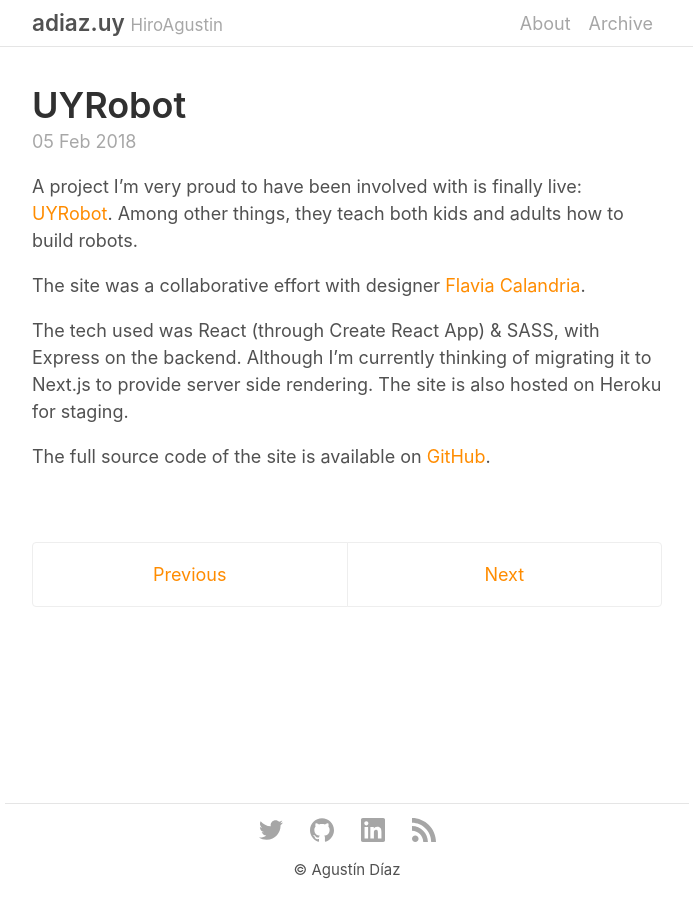
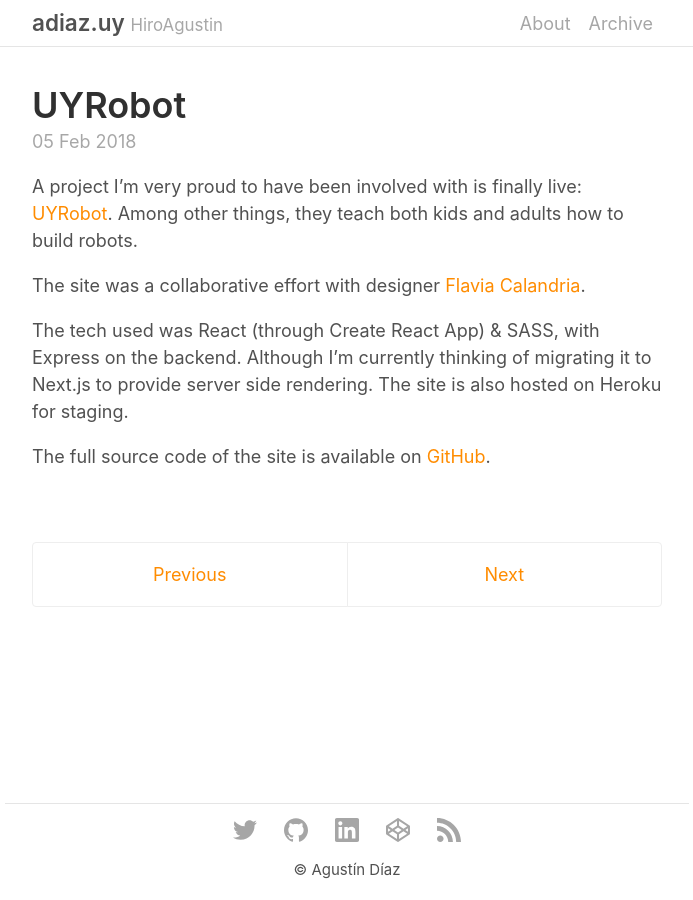
Before and after one commit to HiroAgustin/adiaz.uy-legacy, a Jekyll site: the page built from _posts/2018-02-05-uyrobot.md, in a window 1280 px wide. Shown: the whole page, without its empty margins (293-986 px from the left). Built offline with Jekyll 4.4.1, drawn with Linux system fonts in a browser that asks for light colours; nearby versions of some CDN libraries.

Commit message:
Add codepen social link.

```diff
--- a/_includes/Footer.html
+++ b/_includes/Footer.html
@@ -32,6 +32,16 @@
         </a>
       </li>
       <li class="SocialNav__Item">
+        <a class="SocialNav__Link SocialNav__Link--CodePen"
+           href="https://codepen.io/HiroAgustin/"
+           rel="noopener noreferrer"
+           target="_blank"
+           title="CodePen"
+        >
+          {% include icon-codepen.html %}
+        </a>
+      </li>
+      <li class="SocialNav__Item">
         <a class="SocialNav__Link SocialNav__Link--RSS"
            href="/atom.xml"
            rel="noopener noreferrer"
--- /dev/null
+++ b/_includes/icon-codepen.html
@@ -0,0 +1,4 @@
+<svg role="img" aria-labelledby="simpleicons-codepen-icon" viewBox="0 0 24 24" xmlns="http://www.w3.org/2000/svg" width="24" height="24">
+  <title id="simpleicons-codepen-icon">CodePen icon</title>
+  <path d="M24 8.182l-.018-.087-.017-.05c-.01-.024-.018-.05-.03-.075-.003-.018-.015-.034-.02-.05l-.035-.067-.03-.05-.044-.06-.046-.045-.06-.045-.046-.03-.06-.044-.044-.04-.015-.02L12.58.19c-.347-.232-.796-.232-1.142 0L.453 7.502l-.015.015-.044.035-.06.05-.038.04-.05.056-.037.045-.05.06c-.02.017-.03.03-.03.046l-.05.06-.02.06c-.02.01-.02.04-.03.07l-.01.05C0 8.12 0 8.15 0 8.18v7.497c0 .044.003.09.01.135l.01.046c.005.03.01.06.02.086l.015.05c.01.027.016.053.027.075l.022.05c0 .01.015.04.03.06l.03.04c.015.01.03.04.045.06l.03.04.04.04c.01.013.01.03.03.03l.06.042.04.03.01.014 10.97 7.33c.164.12.375.163.57.163s.39-.06.57-.18l10.99-7.28.014-.01.046-.037.06-.043.048-.036.052-.058.033-.045.04-.06.03-.05.03-.07.016-.052.03-.077.015-.045.03-.08v-7.5c0-.05 0-.095-.016-.14l-.014-.045.044.003zm-11.99 6.28l-3.65-2.44 3.65-2.442 3.65 2.44-3.65 2.44zm-1.034-6.674l-4.473 2.99L2.89 8.362l8.086-5.39V7.79zm-6.33 4.233l-2.582 1.73V10.3l2.582 1.726zm1.857 1.25l4.473 2.99v4.82L2.89 15.69l3.618-2.417v-.004zm6.537 2.99l4.474-2.98 3.613 2.42-8.087 5.39v-4.82zm6.33-4.23l2.583-1.72v3.456l-2.583-1.73zm-1.855-1.24L13.042 7.8V2.97l8.085 5.39-3.612 2.415v.003z"/>
+</svg>
--- a/_sass/_SocialNav.scss
+++ b/_sass/_SocialNav.scss
@@ -52,6 +52,16 @@
       }
     }
 
+    &--CodePen {
+      &:hover, &:focus {
+        color: $CodePen;
+      }
+
+      &::after {
+        border-color: $CodePen;
+      }
+    }
+
     &--RSS {
       &:hover, &:focus {
         color: $RSS;
--- a/_sass/_variables.scss
+++ b/_sass/_variables.scss
@@ -33,4 +33,5 @@
 $Twitter: #1DA1F2;
 $GitHub: #181717;
 $LinkedIn: #0077B5;
+$CodePen: #000000;
 $RSS: #FFA500;
```
